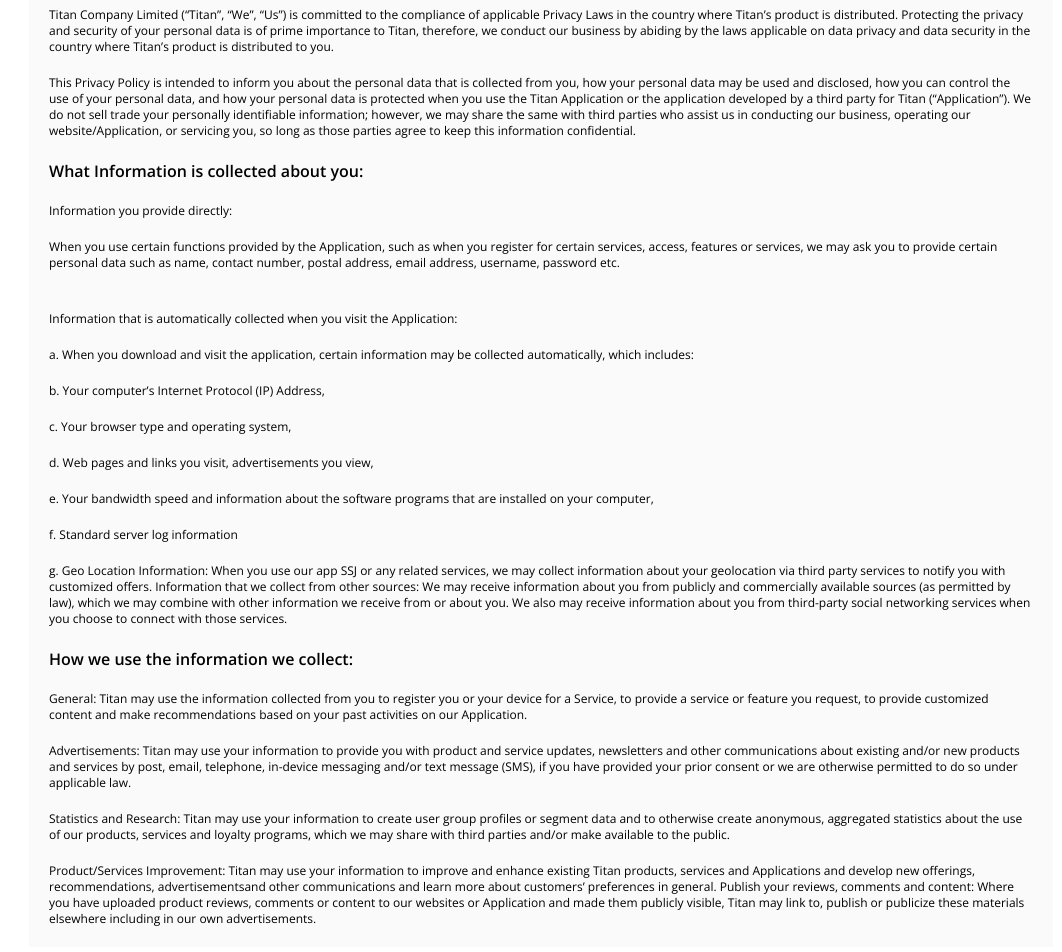
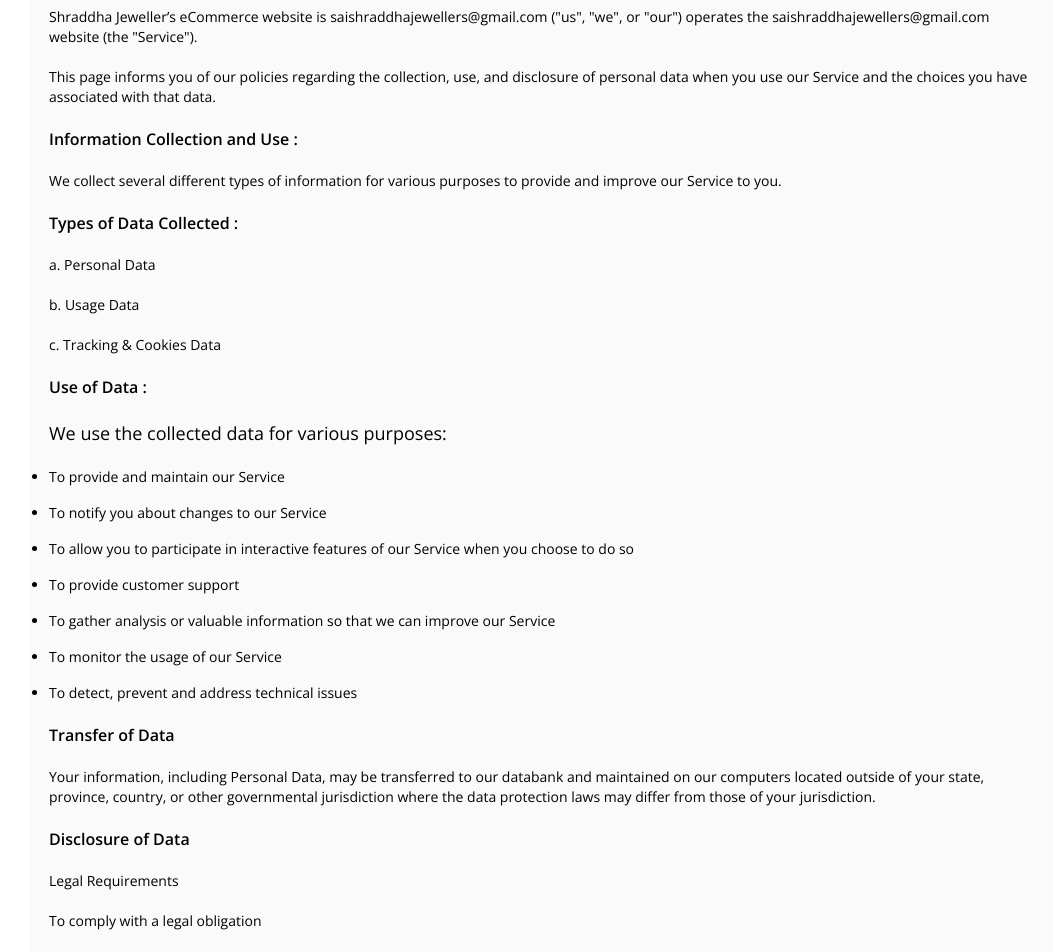
Before and after one commit to enryu-maker/ssj-fe, a React (Create React App) app: page /privacy-policy in a window 1280 px wide. Shown: the part 260-1212 px from the top of the page, without its empty margins (99-1161 px from the left). Built offline with nearby package versions, Linux system fonts and the light colour scheme.

Commit message:
privacy page completed

```diff
--- a/src/Pages/PrivacyPolicy.jsx
+++ b/src/Pages/PrivacyPolicy.jsx
@@ -7,105 +7,122 @@
         Privacy Policy
       </h1>
       <div className='flex flex-col gap-5 items-start p-5 w-[80vw]  bg-zinc-50'>
-        <p className='text-xs text-left'>
-          Titan Company Limited (“Titan”, “We”, “Us”) is committed to the
-          compliance of applicable Privacy Laws in the country where Titan’s
-          product is distributed. Protecting the privacy and security of your
-          personal data is of prime importance to Titan, therefore, we conduct
-          our business by abiding by the laws applicable on data privacy and
-          data security in the country where Titan’s product is distributed to
-          you.
+        <p className='text-sm text-left'>
+          Shraddha Jeweller’s eCommerce website is
+          saishraddhajewellers@gmail.com ("us", "we", or "our") operates the
+          saishraddhajewellers@gmail.com website (the "Service").{' '}
         </p>
-        <p className='text-xs text-left'>
-          This Privacy Policy is intended to inform you about the personal data
-          that is collected from you, how your personal data may be used and
-          disclosed, how you can control the use of your personal data, and how
-          your personal data is protected when you use the Titan Application or
-          the application developed by a third party for Titan (“Application”).
-          We do not sell trade your personally identifiable information;
-          however, we may share the same with third parties who assist us in
-          conducting our business, operating our website/Application, or
-          servicing you, so long as those parties agree to keep this information
-          confidential.
+        <p className='text-sm text-left'>
+          This page informs you of our policies regarding the collection, use,
+          and disclosure of personal data when you use our Service and the
+          choices you have associated with that data.
         </p>
-        <h1 className=' font-semibold'>
-          What Information is collected about you:
-        </h1>
-        <p className='text-xs text-left'>Information you provide directly:</p>
-        <p className='text-xs text-left'>
-          When you use certain functions provided by the Application, such as
-          when you register for certain services, access, features or services,
-          we may ask you to provide certain personal data such as name, contact
-          number, postal address, email address, username, password etc.
+        <h1 className=' font-semibold'>Information Collection and Use :</h1>
+        <p className='text-sm text-left'>
+          We collect several different types of information for various purposes
+          to provide and improve our Service to you.{' '}
         </p>
-        <p className='text-xs text-left mt-5'>
-          Information that is automatically collected when you visit the
-          Application:
+        <h1 className=' font-semibold'>Types of Data Collected :</h1>
+        <p className='text-sm text-left '>a. Personal Data</p>
+        <p className='text-sm text-left '>b. Usage Data</p>
+        <p className='text-sm text-left '>c. Tracking & Cookies Data</p>
+
+        <h1 className=' font-semibold'>Use of Data :</h1>
+        <p className='text-lg text-left '>
+          We use the collected data for various purposes:
         </p>
-        <p className='text-xs text-left '>
-          a. When you download and visit the application, certain information
-          may be collected automatically, which includes:
+        <ul className=' list-disc flex flex-col gap-4'>
+          <li className=' text-sm'>To provide and maintain our Service </li>
+          <li className=' text-sm'>
+            To notify you about changes to our Service
+          </li>
+          <li className=' text-sm'>
+            To allow you to participate in interactive features of our Service
+            when you choose to do so
+          </li>
+          <li className=' text-sm'>To provide customer support</li>
+          <li className=' text-sm'>
+            To gather analysis or valuable information so that we can improve
+            our Service
+          </li>
+          <li className=' text-sm'>To monitor the usage of our Service</li>
+          <li className=' text-sm'>
+            To detect, prevent and address technical issues
+          </li>
+        </ul>
+        <h1 className=' font-semibold'>Transfer of Data</h1>
+        <p className='text-sm'>
+          Your information, including Personal Data, may be transferred to our
+          databank and maintained on our computers located outside of your
+          state, province, country, or other governmental jurisdiction where the
+          data protection laws may differ from those of your jurisdiction.
         </p>
-        <p className='text-xs text-left '>
-          b. Your computer’s Internet Protocol (IP) Address,
+        <h1 className=' font-semibold'>Disclosure of Data</h1>
+        <p className='text-sm'>Legal Requirements</p>
+        <p className='text-sm'>To comply with a legal obligation </p>
+        <p className='text-sm'>
+          To protect and defend the rights or property of [Your Company Name]
         </p>
-        <p className='text-xs text-left '>
-          c. Your browser type and operating system,
-        </p>
-        <p className='text-xs text-left '>
-          d. Web pages and links you visit, advertisements you view,
-        </p>
-        <p className='text-xs text-left '>
-          e. Your bandwidth speed and information about the software programs
-          that are installed on your computer,
-        </p>
-        <p className='text-xs text-left '>f. Standard server log information</p>
-        <p className='text-xs text-left '>
-          g. Geo Location Information: When you use our app SSJ or any related
-          services, we may collect information about your geolocation via third
-          party services to notify you with customized offers. Information that
-          we collect from other sources: We may receive information about you
-          from publicly and commercially available sources (as permitted by
-          law), which we may combine with other information we receive from or
-          about you. We also may receive information about you from third-party
-          social networking services when you choose to connect with those
-          services.
+        <h1 className=' font-semibold'>Security of Data</h1>
+        <p className=' text-sm'>
+          The security of your data is important to us, but remember that no
+          method of transmission over the Internet{' '}
         </p>
 
-        <h1 className=' font-semibold'>
-          How we use the information we collect:
-        </h1>
-        <p className='text-xs text-left '>
-          General: Titan may use the information collected from you to register
-          you or your device for a Service, to provide a service or feature you
-          request, to provide customized content and make recommendations based
-          on your past activities on our Application.
+        <p className=' text-sm'>
+          Terms and Condition & privacy policy
+          <br />
+          Refund and cancelation policy
+          <br /> Shipping and delivery policy? Payment Terms?{' '}
         </p>
-        <p className='text-xs text-left '>
-          Advertisements: Titan may use your information to provide you with
-          product and service updates, newsletters and other communications
-          about existing and/or new products and services by post, email,
-          telephone, in-device messaging and/or text message (SMS), if you have
-          provided your prior consent or we are otherwise permitted to do so
-          under applicable law.
-        </p>
-        <p className='text-xs text-left '>
-          Statistics and Research: Titan may use your information to create user
-          group profiles or segment data and to otherwise create anonymous,
-          aggregated statistics about the use of our products, services and
-          loyalty programs, which we may share with third parties and/or make
-          available to the public.
-        </p>
-        <p className='text-xs text-left '>
-          Product/Services Improvement: Titan may use your information to
-          improve and enhance existing Titan products, services and Applications
-          and develop new offerings, recommendations, advertisementsand other
-          communications and learn more about customers’ preferences in general.
-          Publish your reviews, comments and content: Where you have uploaded
-          product reviews, comments or content to our websites or Application
-          and made them publicly visible, Titan may link to, publish or
-          publicize these materials elsewhere including in our own
-          advertisements.
+        <p className='text-xs text-pretty text-wrap'>
+          We have planned cost on Delivery (COD), hence payment will be made
+          against delivery of ordered items. Our authorized person would carry
+          the sealed packing in a nice packing with invoice details. in order to
+          earn good name and fame shall be signing the agreement, to consider
+          refund in case quality or quantity has any issues or consider
+          cancellation of order, if it is conveyed six hour in advance of
+          scheduled delivery in case of tomorrow’s order, or 48 hrs in advance
+          for high value orders, but yes for ATM (any time order) no
+          cancellation is possible at short notice. In case any customer refuses
+          accept delivery and do not pay, we may report to police and file an
+          FIR. Sai Shraddha Jeweller’s eCommerce website is
+          saishraddhajewellers@gmail.com offers a marketplace, for its range of
+          products. The Service includes product specifications pricing, taxes
+          and delivery. We may also help facilitate the resolution of disputes
+          mutually. Sai Shraddha Jeweller’s guarantee the quality, safety,
+          authenticity, or legality of product sold or the services provided.
+          Sai Shraddha Jeweller’s does not control the behaviour of users and
+          reserves the right to delay the completion of any transaction for a
+          reasonable period of time for purposes of fraud detection and
+          otherwise protecting itself from illegal or wrongful activities or
+          other violations of these Terms of Services. Commercial Use: Unless
+          otherwise expressly authorized herein or in the Service, we mutually
+          agree not to display, distribute, license, perform, publish,
+          reproduce, duplicate, copy, create derivative works from, modify,
+          service, or access to the Service. Sai Shraddha Jeweller would arrange
+          delivery themselves or the customer would himself collect, till a
+          delivery module is operational. Finally website will have three
+          provisions, 1- Sai Shraddha Jeweller’s shall deliver, 2- Customer
+          shall collect themselves, 3- Pick and drop in auto mode via online
+          tracking mechanism. Items shall be delivered in nicely packed ready to
+          eat condition. Packaging: Sai Shraddha Jeweller agree to arrange their
+          own packaging materials – ideally in the form of standard sized decent
+          boxes as used by other reputed Jewellers in India. Sai Shraddha
+          Jeweller agree that it is their responsibility to pack and protect the
+          items for delivery and transit appropriately. Sai Shraddha Jeweller’s
+          and its delivery partner will not accept any liability for damages
+          after few hours of delivery, breakage or any other temperature
+          impacted damage on the deliverd item due to any reasons, including
+          directly or indirectly caused by poor packing whatsoever, which
+          contravenes these requirements. Delivery: Chefs and customers agree
+          that while Sai Shraddha Jeweller’s will endeavour to deliver the
+          Delivery Items within the indicated timeframe, any delivery times
+          stated or agreed or represented are estimates only. Delivery times may
+          be affected by a number of factors, including those outside of control
+          of Sai Shraddha Jeweller and its partner’s control such failure of
+          equipment, bad weather and/or traffic conditions, including third
+          Party Distribution Channels.
         </p>
       </div>
     </div>
```
